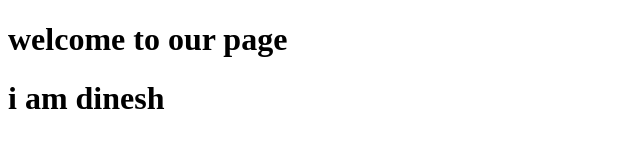
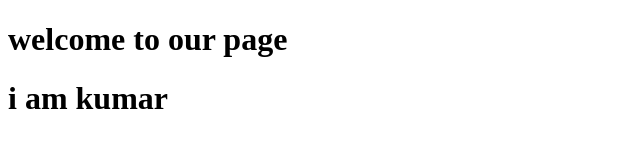
Before and after one commit to DINESH9524469395/GIT-Class, a plain HTML site: page classic .html in a window 1280 px wide. Shown: the full height of the page, 0-640 px from the left. Drawn offline with Linux system fonts and the light colour scheme.

Commit message:
Update classic .html

```diff
--- a/classic .html
+++ b/classic .html
@@ -7,6 +7,6 @@
 </head>
 <body>
     <h1>welcome to our page</h1>
-    <h1>i am dinesh</h1>
+    <h1>i am kumar</h1>
 </body>
 </html>
```
